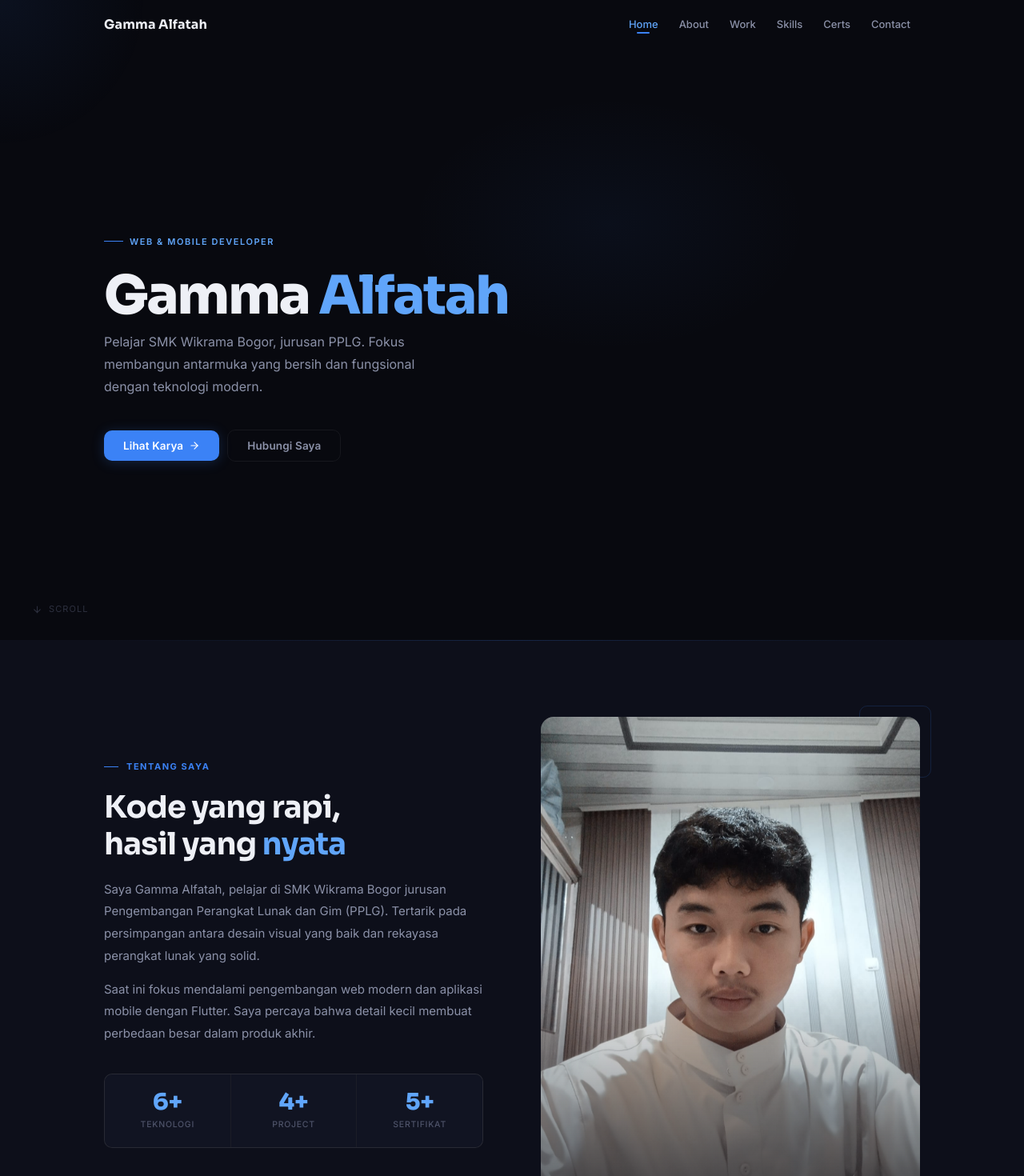
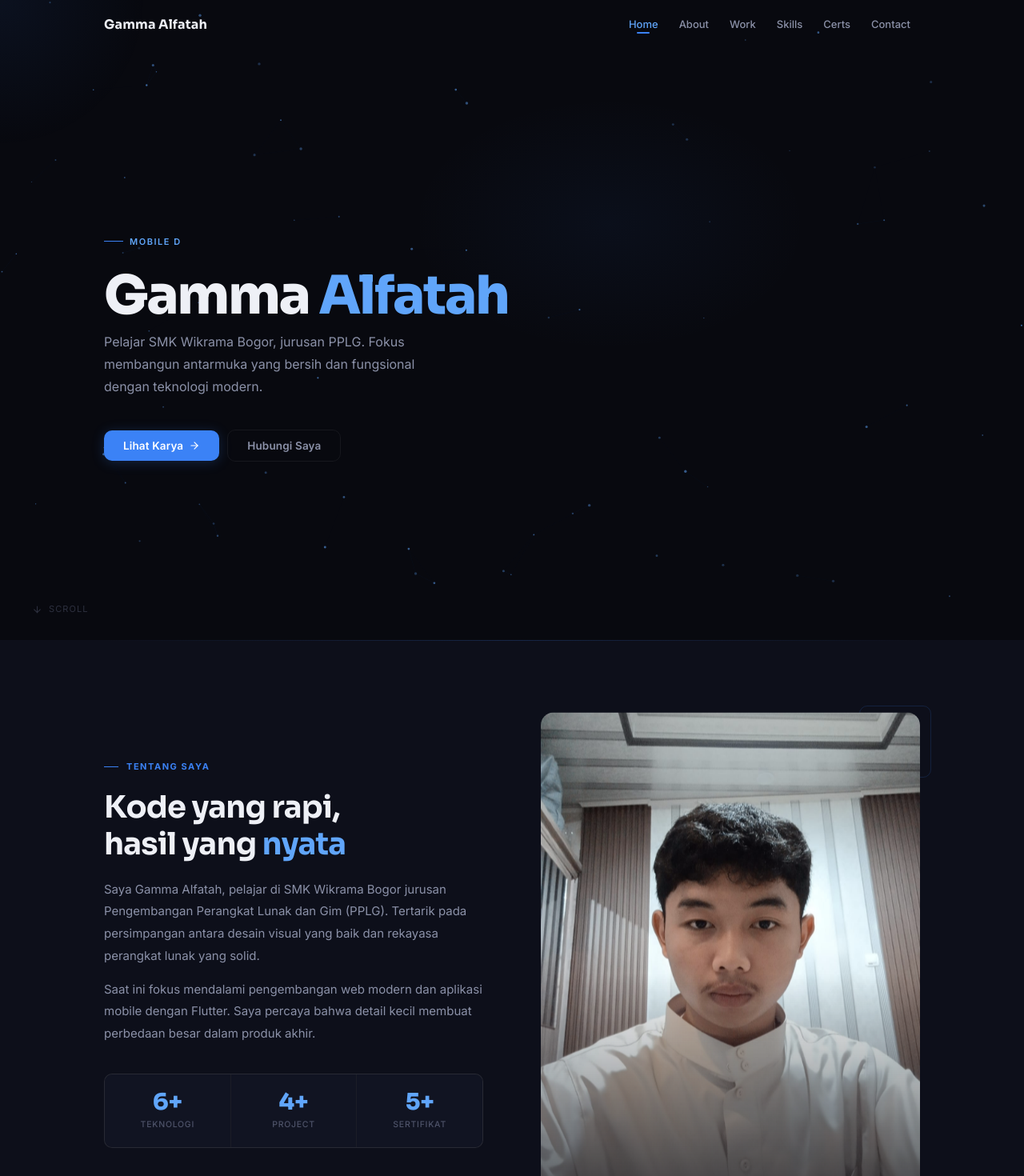
Before and after one commit to gammaal/Portofolio-new, a React (Vite) app: page / in a window 1280 px wide. Shown: the top 1470 px of the page at 80% size. Built offline with nearby package versions, Linux system fonts and the light colour scheme.

Commit message:
second commit

```diff
--- a/src/components/About.jsx
+++ b/src/components/About.jsx
@@ -58,7 +58,7 @@ export default function About() {
   const [fired, setFired] = useState(false)
 
   useEffect(() => {
-    const els = sec.current?.querySelectorAll('.reveal') ?? []
+    const els = sec.current?.querySelectorAll('.reveal, .reveal-left, .reveal-right, .reveal-scale') ?? []
     const obs = new IntersectionObserver(
       entries => entries.forEach(e => e.isIntersecting && e.target.classList.add('visible')),
       { threshold: 0.1 }
@@ -107,8 +107,10 @@ export default function About() {
           </div>
 
           {/* Right — photo with tilt */}
-          <div className="about__photo-side reveal reveal-d2">
-            <TiltPhoto src={fotoSaya} alt="Gamma Alfatah" />
+          <div className="about__photo-side reveal-right reveal-d2">
+            <div className="about__photo-float">
+              <TiltPhoto src={fotoSaya} alt="Gamma Alfatah" />
+            </div>
             <div className="about__photo-deco" />
           </div>
         </div>
--- a/src/components/Hero.jsx
+++ b/src/components/Hero.jsx
@@ -1,11 +1,187 @@
-import React, { useEffect, useRef } from 'react'
+import React, { useEffect, useRef, useState } from 'react'
 import { FiArrowDown, FiArrowRight } from 'react-icons/fi'
 
+/* ── Particle canvas ─────────────────────────────── */
+function ParticleCanvas() {
+  const canvasRef = useRef(null)
+
+  useEffect(() => {
+    const canvas = canvasRef.current
+    if (!canvas) return
+    const ctx = canvas.getContext('2d')
+
+    let W, H, particles = [], animId
+
+    const resize = () => {
+      W = canvas.width  = canvas.offsetWidth
+      H = canvas.height = canvas.offsetHeight
+    }
+
+    const rand = (min, max) => Math.random() * (max - min) + min
+
+    const initParticles = () => {
+      particles = []
+      const count = Math.floor((W * H) / 14000)
+      for (let i = 0; i < count; i++) {
+        particles.push({
+          x: rand(0, W),
+          y: rand(0, H),
+          r: rand(0.6, 1.8),
+          vx: rand(-0.18, 0.18),
+          vy: rand(-0.18, 0.18),
+          alpha: rand(0.2, 0.6),
+        })
+      }
+    }
+
+    const draw = () => {
+      ctx.clearRect(0, 0, W, H)
+      for (const p of particles) {
+        p.x += p.vx
+        p.y += p.vy
+        if (p.x < 0) p.x = W
+        if (p.x > W) p.x = 0
+        if (p.y < 0) p.y = H
+        if (p.y > H) p.y = 0
+
+        ctx.beginPath()
+        ctx.arc(p.x, p.y, p.r, 0, Math.PI * 2)
+        ctx.fillStyle = `rgba(96,165,250,${p.alpha})`
+        ctx.fill()
+      }
+
+      // draw lines between nearby particles
+      for (let i = 0; i < particles.length; i++) {
+        for (let j = i + 1; j < particles.length; j++) {
+          const dx = particles[i].x - particles[j].x
+          const dy = particles[i].y - particles[j].y
+          const dist = Math.sqrt(dx * dx + dy * dy)
+          if (dist < 90) {
+            ctx.beginPath()
+            ctx.moveTo(particles[i].x, particles[i].y)
+            ctx.lineTo(particles[j].x, particles[j].y)
+            ctx.strokeStyle = `rgba(59,130,246,${0.08 * (1 - dist / 90)})`
+            ctx.lineWidth = 0.6
+            ctx.stroke()
+          }
+        }
+      }
+
+      animId = requestAnimationFrame(draw)
+    }
+
+    resize()
+    initParticles()
+    draw()
+
+    const ro = new ResizeObserver(() => { resize(); initParticles() })
+    ro.observe(canvas)
+
+    return () => { cancelAnimationFrame(animId); ro.disconnect() }
+  }, [])
+
+  return (
+    <canvas
+      ref={canvasRef}
+      aria-hidden="true"
+      style={{
+        position: 'absolute', inset: 0,
+        width: '100%', height: '100%',
+        pointerEvents: 'none', zIndex: 0,
+      }}
+    />
+  )
+}
+
+/* ── Typing effect ───────────────────────────────── */
+const ROLES = [
+  'Web Developer',
+  'Mobile Developer',
+  'UI Enthusiast',
+  'PPLG Student',
+]
+
+function TypingText() {
+  const [display, setDisplay] = useState('')
+  const [roleIdx, setRoleIdx] = useState(0)
+  const [phase, setPhase]     = useState('typing') // typing | pause | erasing
+  const [charIdx, setCharIdx] = useState(0)
+
+  useEffect(() => {
+    const current = ROLES[roleIdx]
+    let timeout
+
+    if (phase === 'typing') {
+      if (charIdx < current.length) {
+        timeout = setTimeout(() => {
+          setDisplay(current.slice(0, charIdx + 1))
+          setCharIdx(c => c + 1)
+        }, 65)
+      } else {
+        timeout = setTimeout(() => setPhase('pause'), 1400)
+      }
+    } else if (phase === 'pause') {
+      timeout = setTimeout(() => setPhase('erasing'), 400)
+    } else if (phase === 'erasing') {
+      if (charIdx > 0) {
+        timeout = setTimeout(() => {
+          setDisplay(current.slice(0, charIdx - 1))
+          setCharIdx(c => c - 1)
+        }, 38)
+      } else {
+        setRoleIdx(i => (i + 1) % ROLES.length)
+        setPhase('typing')
+      }
+    }
+
+    return () => clearTimeout(timeout)
+  }, [phase, charIdx, roleIdx])
+
+  return (
+    <span className="hero__typing">
+      {display}
+      <span className="hero__cursor" aria-hidden="true">|</span>
+    </span>
+  )
+}
+
+/* ── Magnetic button ─────────────────────────────── */
+function MagneticBtn({ children, className, onClick }) {
+  const ref = useRef(null)
+
+  const onMove = (e) => {
+    const el  = ref.current
+    if (!el) return
+    const rect = el.getBoundingClientRect()
+    const cx   = rect.left + rect.width / 2
+    const cy   = rect.top  + rect.height / 2
+    const dx   = (e.clientX - cx) * 0.28
+    const dy   = (e.clientY - cy) * 0.28
+    el.style.transform = `translate(${dx}px, ${dy}px)`
+  }
+
+  const onLeave = () => {
+    if (ref.current) ref.current.style.transform = ''
+  }
+
+  return (
+    <button
+      ref={ref}
+      className={className}
+      onClick={onClick}
+      onMouseMove={onMove}
+      onMouseLeave={onLeave}
+    >
+      {children}
+    </button>
+  )
+}
+
+/* ── Hero ────────────────────────────────────────── */
 export default function Hero() {
   const go      = id => document.getElementById(id)?.scrollIntoView({ behavior: 'smooth' })
   const spotRef = useRef(null)
 
-  // subtle cursor-following glow — only on desktop
   useEffect(() => {
     const el = spotRef.current
     if (!el || window.matchMedia('(pointer: coarse)').matches) return
@@ -18,6 +194,9 @@ export default function Hero() {
 
   return (
     <section id="home" className="hero">
+      {/* particle background */}
+      <ParticleCanvas />
+
       {/* cursor spotlight */}
       <div className="hero__spot-wrap" aria-hidden="true">
         <div className="hero__spot" ref={spotRef} />
@@ -27,11 +206,11 @@ export default function Hero() {
         <div className="hero__left">
           <div className="hero__tag">
             <span className="hero__tag-line" />
-            Web &amp; Mobile Developer
+            <TypingText />
           </div>
 
           <h1 className="hero__name">
-            Gamma <em>Alfatah</em>
+            Gamma <em data-text="Alfatah">Alfatah</em>
           </h1>
 
           <p className="hero__role">
@@ -40,12 +219,12 @@ export default function Hero() {
           </p>
 
           <div className="hero__actions">
-            <button className="btn btn--gold" onClick={() => go('projects')}>
+            <MagneticBtn className="btn btn--gold" onClick={() => go('projects')}>
               Lihat Karya <FiArrowRight size={14} />
-            </button>
-            <button className="btn btn--ghost" onClick={() => go('contact')}>
+            </MagneticBtn>
+            <MagneticBtn className="btn btn--ghost" onClick={() => go('contact')}>
               Hubungi Saya
-            </button>
+            </MagneticBtn>
           </div>
         </div>
       </div>
--- a/src/index.css
+++ b/src/index.css
@@ -245,6 +245,47 @@ main { overflow-x: hidden; }
 .hero__name em {
   font-style: normal;
   color: var(--blue-2);
+  position: relative;
+  display: inline-block;
+}
+/* glitch on hover */
+.hero__name em::before,
+.hero__name em::after {
+  content: attr(data-text);
+  position: absolute;
+  top: 0; left: 0;
+  width: 100%;
+  overflow: hidden;
+  opacity: 0;
+  transition: opacity 0.1s;
+}
+.hero__name em::before {
+  color: #ff4d6d;
+  clip-path: polygon(0 30%, 100% 30%, 100% 55%, 0 55%);
+}
+.hero__name em::after {
+  color: #00c8ff;
+  clip-path: polygon(0 55%, 100% 55%, 100% 80%, 0 80%);
+}
+.hero__name:hover em::before {
+  opacity: 0.6;
+  animation: glitch-top 0.35s steps(2) infinite;
+}
+.hero__name:hover em::after {
+  opacity: 0.6;
+  animation: glitch-bot 0.35s steps(2) infinite reverse;
+}
+@keyframes glitch-top {
+  0%   { transform: translate(-2px, 0); }
+  25%  { transform: translate(2px, 0); }
+  50%  { transform: translate(-1px, 0); }
+  100% { transform: translate(1px, 0); }
+}
+@keyframes glitch-bot {
+  0%   { transform: translate(2px, 0); }
+  25%  { transform: translate(-2px, 0); }
+  50%  { transform: translate(1px, 0); }
+  100% { transform: translate(-1px, 0); }
 }
 
 .hero__role {
@@ -277,13 +318,25 @@ main { overflow-x: hidden; }
   transition: all 0.2s ease;
   letter-spacing: 0.01em;
   font-family: 'Inter', sans-serif;
+  position: relative;
+  overflow: hidden;
 }
+/* ripple effect */
+.btn::after {
+  content: '';
+  position: absolute;
+  inset: 0;
+  background: radial-gradient(circle at var(--rx, 50%) var(--ry, 50%),
+    rgba(255,255,255,0.18) 0%, transparent 65%);
+  opacity: 0;
+  transition: opacity 0.4s ease;
+}
+.btn:active::after { opacity: 1; transition: opacity 0s; }
+
 .btn--gold {                           /* maps to blue */
   background: var(--blue);
   color: #fff;
   box-shadow: 0 2px 16px var(--blue-glow);
-  position: relative;
-  overflow: hidden;
 }
 /* shimmer on hover */
 .btn--gold::before {
@@ -422,6 +475,16 @@ main { overflow-x: hidden; }
   display: block;
 }
 .about__photo-side { position: relative; }
+.about__photo-float {
+  animation: float 5s ease-in-out infinite;
+}
+.about__photo-float:hover {
+  animation-play-state: paused;
+}
+@keyframes float {
+  0%, 100% { transform: translateY(0); }
+  50%       { transform: translateY(-10px); }
+}
 .about__photo-frame {
   position: relative;
   border-radius: var(--r-lg);
@@ -906,12 +969,30 @@ main { overflow-x: hidden; }
 }
 .footer__link:hover { color: var(--text); background: rgba(255,255,255,0.04); }
 
+/* ─── Typing cursor ──────────────────────────────── */
+.hero__typing {
+  display: inline-flex;
+  align-items: center;
+  gap: 1px;
+}
+.hero__cursor {
+  display: inline-block;
+  color: var(--blue-2);
+  font-weight: 300;
+  animation: blink 0.85s step-start infinite;
+  margin-left: 1px;
+}
+@keyframes blink {
+  0%, 100% { opacity: 1; }
+  50%       { opacity: 0; }
+}
+
 /* ─── Reveal ─────────────────────────────────────── */
 .reveal {
   opacity: 0;
-  transform: translateY(18px);
-  transition: opacity 0.6s cubic-bezier(0.4,0,0.2,1),
-              transform 0.6s cubic-bezier(0.4,0,0.2,1);
+  transform: translateY(22px);
+  transition: opacity 0.65s cubic-bezier(0.22,1,0.36,1),
+              transform 0.65s cubic-bezier(0.22,1,0.36,1);
 }
 .reveal.visible { opacity: 1; transform: translateY(0); }
 .reveal-d1 { transition-delay: 0.07s; }
@@ -919,6 +1000,33 @@ main { overflow-x: hidden; }
 .reveal-d3 { transition-delay: 0.21s; }
 .reveal-d4 { transition-delay: 0.28s; }
 .reveal-d5 { transition-delay: 0.35s; }
+
+/* slide-from-left variant */
+.reveal-left {
+  opacity: 0;
+  transform: translateX(-28px);
+  transition: opacity 0.65s cubic-bezier(0.22,1,0.36,1),
+              transform 0.65s cubic-bezier(0.22,1,0.36,1);
+}
+.reveal-left.visible { opacity: 1; transform: translateX(0); }
+
+/* slide-from-right variant */
+.reveal-right {
+  opacity: 0;
+  transform: translateX(28px);
+  transition: opacity 0.65s cubic-bezier(0.22,1,0.36,1),
+              transform 0.65s cubic-bezier(0.22,1,0.36,1);
+}
+.reveal-right.visible { opacity: 1; transform: translateX(0); }
+
+/* scale-up variant */
+.reveal-scale {
+  opacity: 0;
+  transform: scale(0.93);
+  transition: opacity 0.55s cubic-bezier(0.22,1,0.36,1),
+              transform 0.55s cubic-bezier(0.22,1,0.36,1);
+}
+.reveal-scale.visible { opacity: 1; transform: scale(1); }
 
 /* ─── Responsive ─────────────────────────────────── */
 @media (max-width: 1024px) {
```
Also changed, not shown: src/components/Projects.jsx (+4 -4 lines).
